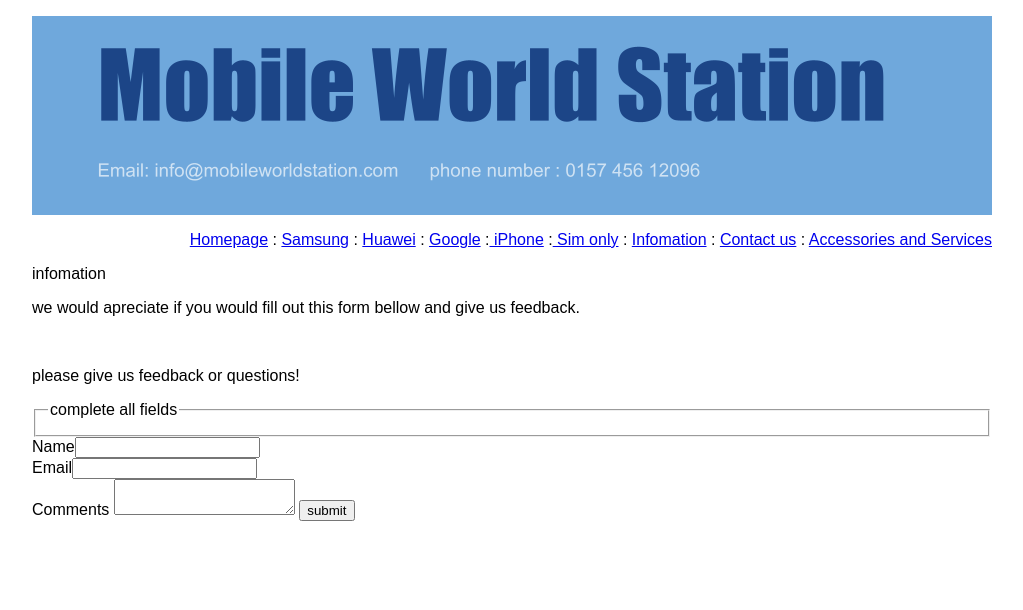
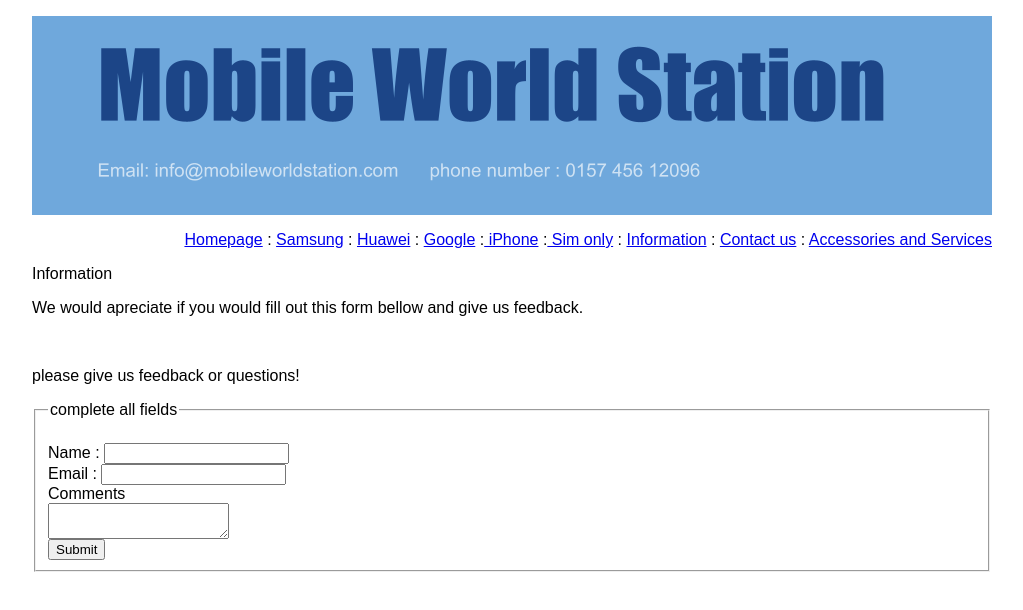
Before and after one commit to 22090157/22090157.github.io, a plain HTML site: page U13/info.htm in a window 1280 px wide. Shown: the whole page, without its empty margins (128-1151 px from the left). Drawn offline with Linux system fonts and the light colour scheme.

Commit message:
Add files via upload

```diff
--- a/U13/info.htm
+++ b/U13/info.htm
@@ -15,32 +15,36 @@
 <p style="text-align: right;"><a href="index.htm">Homepage</a> :
 <a href="samsung.htm">Samsung</a> : <a href="huawei.htm">Huawei</a> :
 <a href="google.htm">Google</a> :<a href="iphone.htm"> iPhone</a> :<a href="simonly.htm">
-Sim only</a> : <a href="info.htm">Infomation</a> : <a href="contactus.htm">
+Sim only</a> : <a href="info.htm">Information</a> : <a href="contactus.htm">
 Contact us</a> : <a href="acc_serv.htm">Accessories and Services</a></p>
 
 <!-- #BeginEditable "body" -->
 
-<p>infomation&nbsp; </p>
-<p>we would apreciate if you would fill out this form bellow and give us
+<p>Information&nbsp; </p>
+<p>We would apreciate if you would fill out this form bellow and give us
 feedback.</p>
 <p>&nbsp;</p>
 <p>please give us feedback or questions!</p>
-<form method="post" action="">
+
+<form method="post" action="mailto:22090157@cambria.ac.uk">
 <fieldset name="feedback">
 				<legend>complete all fields</legend>
 
-			</fieldset>
-	N<label id="name">ame</label><input name="name" type="name" />
+
+				<br />
+<label id="name">Name</label> : <input name="name" type="name" />
 <br />
-	E<label id="email">mail</label><input name="Text1" type="text" />
+	E<label id="email">mail</label> : <input name="Text1" type="text" />
 <br />
-	C<label id="comments">omments</label> <textarea name="TextArea1" cols="20" rows="2"></textarea>
-<input name="Submit1" type="submit" value="submit" />
-
+	C<label id="comments">omments<br />
+				</label><textarea name="TextArea1" cols="20" rows="2"></textarea><br />
+				<input name="Submit1" type="submit" value="Submit" />
+</fieldset>
 </form>
 
 
 </p>
+
 <!-- #EndEditable -->
 
 </body>
```
Also changed, not shown: U13/acc_serv.htm (+2 -1 lines), U13/contactus.htm (+1 -1 lines), U13/google.htm (+1 -1 lines), U13/huawei.htm (+1 -1 lines), U13/index.htm (+3 -1 lines), U13/iphone.htm (+1 -1 lines), U13/samsung.htm (+1 -1 lines), U13/simonly.htm (+1 -1 lines), 2 other files.
